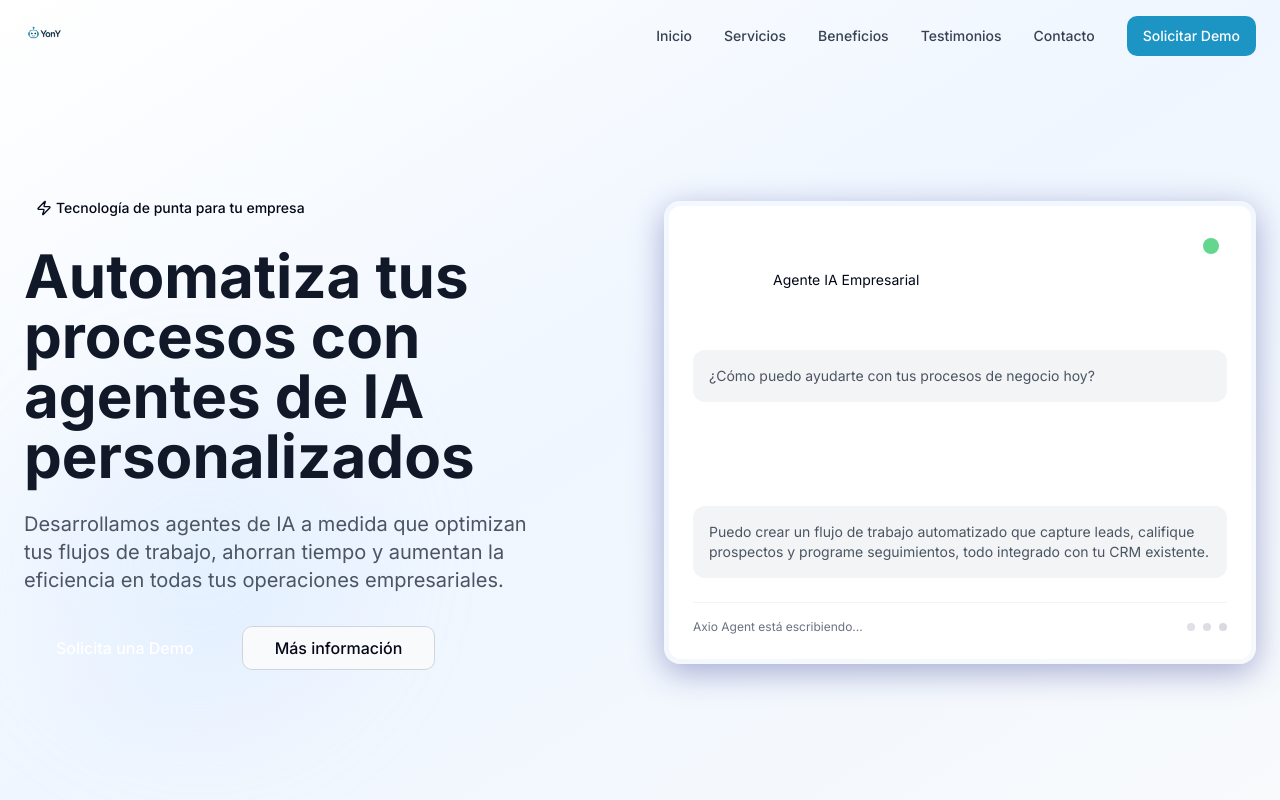
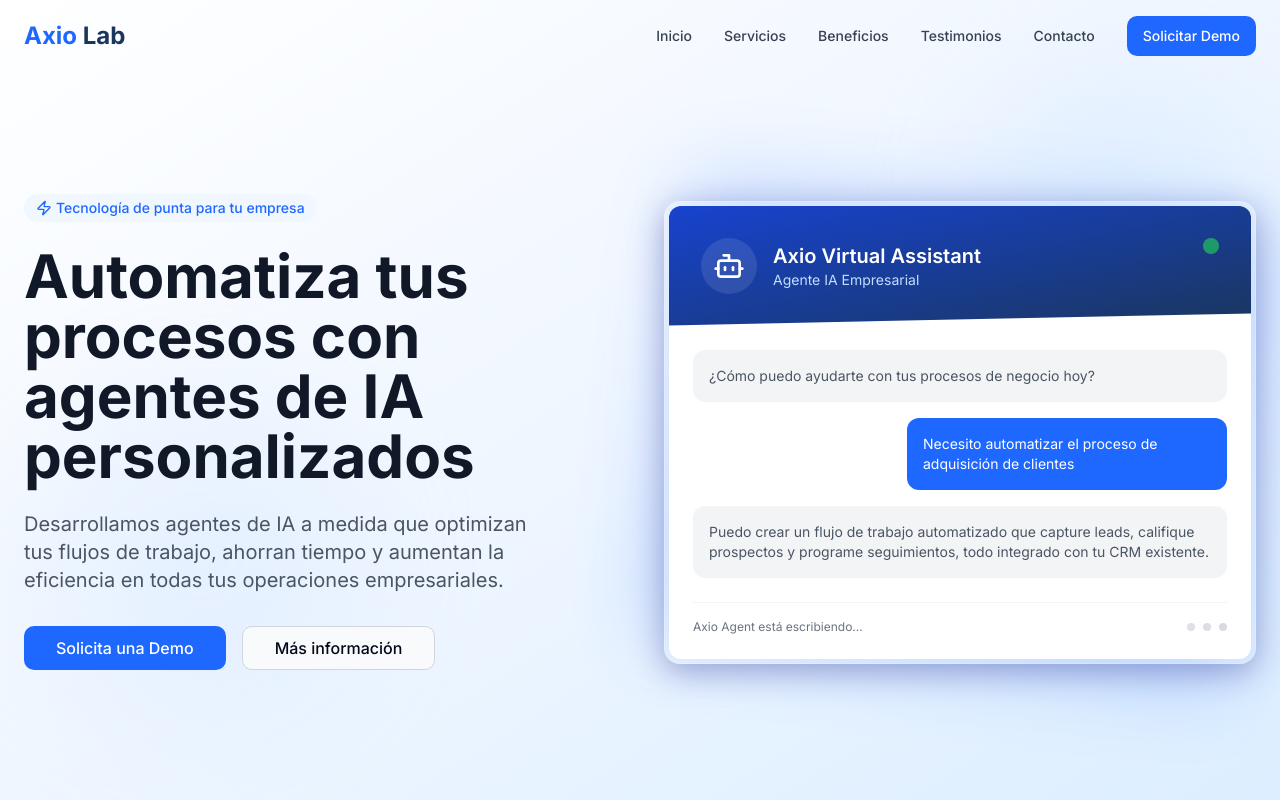
Before and after one commit to danielmedinac22/axio-lab-automation-hub, a React (Vite) app: page / in a window 1280 px wide. Shown: the top 800 px of the page. Built offline with nearby package versions, Linux system fonts and the light colour scheme.

Commit message:
Reverted to edit edt-de34e0ee-6c46-4c1e-b0ab-1076c37f1e9c: "Visual edit in Lovable
Edited UI in Lovable"

```diff
--- a/src/components/footer.tsx
+++ b/src/components/footer.tsx
@@ -17,8 +17,8 @@ export function Footer() {
             <div className="mb-4">
               <a href="#" className="inline-block">
                 <img
-                  src="/lovable-uploads/2f96f8e7-8e0d-4a0e-83cd-64fdbaebd3a7.png"
-                  alt="YonY Logo"
+                  src="/lovable-uploads/ed8432b0-d552-499f-b86e-e7933a43f67a.png"
+                  alt="Axio Lab Logo"
                   className="h-10 brightness-200 filter"
                 />
               </a>
@@ -90,7 +90,7 @@ export function Footer() {
 
         <div className="border-t border-gray-800 pt-8 flex flex-col md:flex-row justify-between items-center">
           <p className="text-gray-400 text-sm mb-4 md:mb-0">
-            © {new Date().getFullYear()} YonY. Todos los derechos reservados.
+            © {new Date().getFullYear()} Axio Lab. Todos los derechos reservados.
           </p>
           <button
             onClick={scrollToTop}
--- a/src/components/navbar.tsx
+++ b/src/components/navbar.tsx
@@ -1,4 +1,3 @@
-
 import { useState, useEffect } from "react";
 import { Button } from "@/components/ui/button";
 import { Menu, X } from "lucide-react";
@@ -38,19 +37,17 @@ export function Navbar() {
   return <header className={cn("fixed top-0 left-0 right-0 z-50 transition-all duration-300 py-4", isScrolled ? "bg-white/90 backdrop-blur-md shadow-sm" : "bg-transparent")}>
       <div className="container mx-auto px-4 md:px-6 flex items-center justify-between">
         <a href="#" className="flex items-center">
-          <img
-            src="/lovable-uploads/2f96f8e7-8e0d-4a0e-83cd-64fdbaebd3a7.png"
-            alt="YonY Logo"
-            className="h-10"
-          />
+          <span className="text-2xl font-bold text-axio-900 object-cover">
+            <span className="text-axio-600">Axio</span> Lab
+          </span>
         </a>
 
         {/* Desktop Navigation */}
         <nav className="hidden md:flex items-center space-x-8">
-          {navItems.map(item => <a key={item.name} href={item.href} className="text-gray-700 hover:text-yony-500 transition-colors font-medium text-sm">
+          {navItems.map(item => <a key={item.name} href={item.href} className="text-gray-700 hover:text-axio-600 transition-colors font-medium text-sm">
               {item.name}
             </a>)}
-          <Button className="bg-yony-500 hover:bg-yony-600 text-white rounded-md font-medium">
+          <Button className="bg-axio-600 hover:bg-axio-700 text-white rounded-md font-medium">
             Solicitar Demo
           </Button>
         </nav>
@@ -66,10 +63,10 @@ export function Navbar() {
       {/* Mobile Navigation Menu */}
       {mobileMenuOpen && <div className="md:hidden bg-white absolute top-full left-0 right-0 shadow-md animate-fade-in">
           <div className="container mx-auto px-4 py-4 flex flex-col space-y-4">
-            {navItems.map(item => <a key={item.name} href={item.href} className="text-gray-700 hover:text-yony-500 transition-colors font-medium text-base py-2" onClick={() => setMobileMenuOpen(false)}>
+            {navItems.map(item => <a key={item.name} href={item.href} className="text-gray-700 hover:text-axio-600 transition-colors font-medium text-base py-2" onClick={() => setMobileMenuOpen(false)}>
                 {item.name}
               </a>)}
-            <Button className="bg-yony-500 hover:bg-yony-600 text-white rounded-md w-full mt-2">
+            <Button className="bg-axio-600 hover:bg-axio-700 text-white rounded-md w-full mt-2">
               Solicitar Demo
             </Button>
           </div>
--- a/src/index.css
+++ b/src/index.css
@@ -1,3 +1,4 @@
+
 @import url('https://fonts.googleapis.com/css2?family=Inter:wght@100;200;300;400;500;600;700;800;900&display=swap');
 
 @tailwind base;
@@ -15,7 +16,7 @@
     --popover: 0 0% 100%;
     --popover-foreground: 222.2 84% 4.9%;
 
-    --primary: 190 75% 44%;
+    --primary: 221.2 83% 53.9%;
     --primary-foreground: 210 40% 98%;
 
     --secondary: 210 40% 96.1%;
@@ -32,7 +33,7 @@
 
     --border: 214.3 31.8% 91.4%;
     --input: 214.3 31.8% 91.4%;
-    --ring: 190 75% 44%;
+    --ring: 221.2 83% 53.9%;
 
     --radius: 0.75rem;
   }
@@ -47,7 +48,7 @@
     --popover: 222.2 84% 4.9%;
     --popover-foreground: 210 40% 98%;
 
-    --primary: 190 75% 44%;
+    --primary: 217.2 91.2% 59.8%;
     --primary-foreground: 222.2 47.4% 11.2%;
 
     --secondary: 217.2 32.6% 17.5%;
@@ -64,7 +65,7 @@
 
     --border: 217.2 32.6% 17.5%;
     --input: 217.2 32.6% 17.5%;
-    --ring: 190 75% 44%;
+    --ring: 224.3 76.3% 48%;
   }
 }
 
--- a/tailwind.config.ts
+++ b/tailwind.config.ts
@@ -53,29 +53,17 @@ export default {
 					DEFAULT: 'hsl(var(--card))',
 					foreground: 'hsl(var(--card-foreground))'
 				},
-				yony: {
-					50: '#e6f7fa',
-					100: '#cceef5',
-					200: '#99ddef',
-					300: '#66cae8',
-					400: '#33b7e2',
-					500: '#1d95c4',
-					600: '#167294',
-					700: '#0f4e64',
-					800: '#082934',
-					900: '#041417',
-				},
-				'yony-dark': {
-					50: '#e6eaef',
-					100: '#ccd6df',
-					200: '#99acbf',
-					300: '#66839f',
-					400: '#33597f',
-					500: '#0e365c',
-					600: '#0c2d4a',
-					700: '#081e32',
-					800: '#040f19',
-					900: '#02070c',
+				axio: {
+					50: '#f0f7ff',
+					100: '#dceeff',
+					200: '#c0dfff',
+					300: '#95caff',
+					400: '#62acff',
+					500: '#3a8aff',
+					600: '#1f68ff',
+					700: '#1453ff',
+					800: '#1743cf',
+					900: '#1a365d',
 				}
 			},
 			borderRadius: {
```
Also changed, not shown: public/lovable-uploads/2f96f8e7-8e0d-4a0e-83cd-64fdbaebd3a7.png (deleted).
